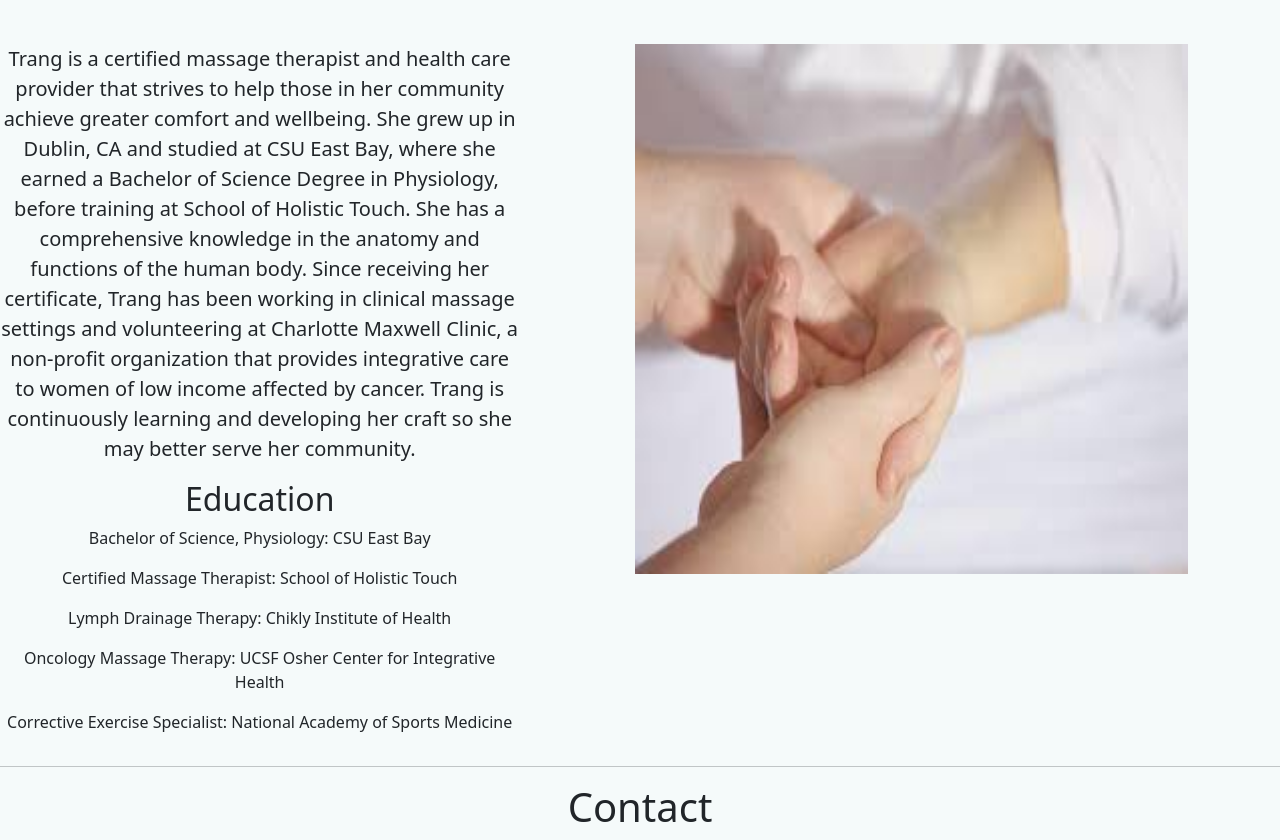
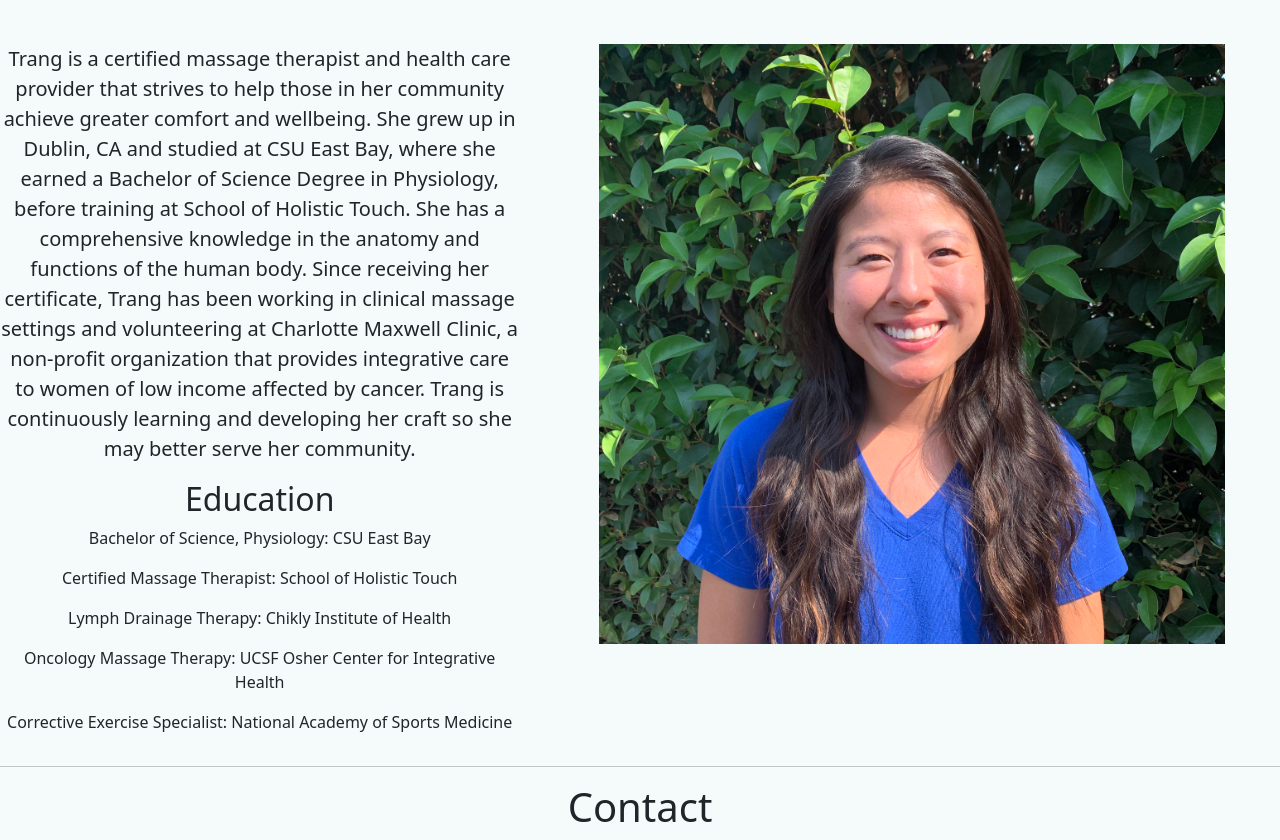
Before and after one commit to tnoff/eastbay, a Django app: page /about/ in a window 1280 px wide. Shown: the part 56-896 px from the top of the page. Run offline with Django 4.2, Linux system fonts and the light colour scheme; some libraries are stand-ins or nearby versions.

Commit message:
add headshot

```diff
--- a/templates/about.html
+++ b/templates/about.html
@@ -24,7 +24,7 @@
             </div>
         </div>
         <div class="col-md-7">
-            <img src="{% static 'images/range.png' %}" width="75%" height="75%">
+            <img src="{% static 'images/headshot.jpg' %}" width="85%" height="85%">
         </div>
     </div>
 </div>
```
Also changed, not shown: static/images/headshot.jpg (added).
